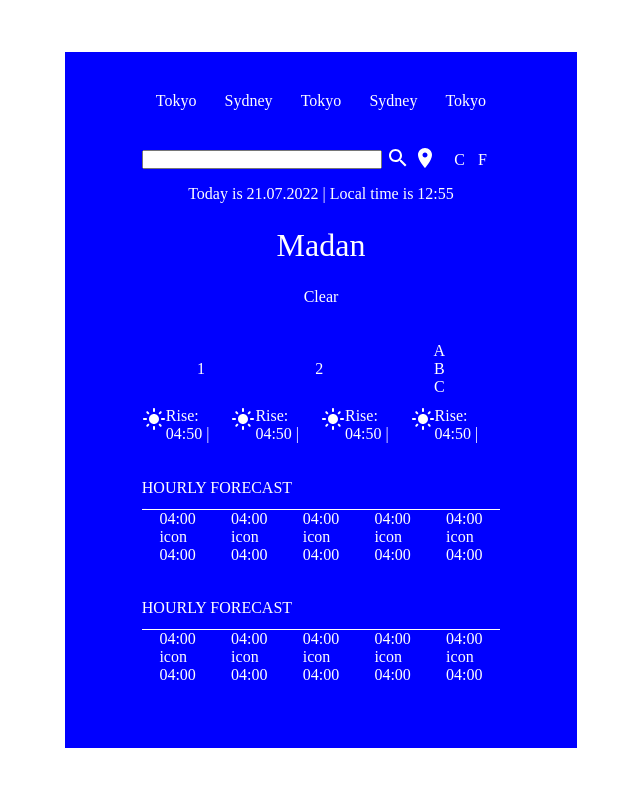
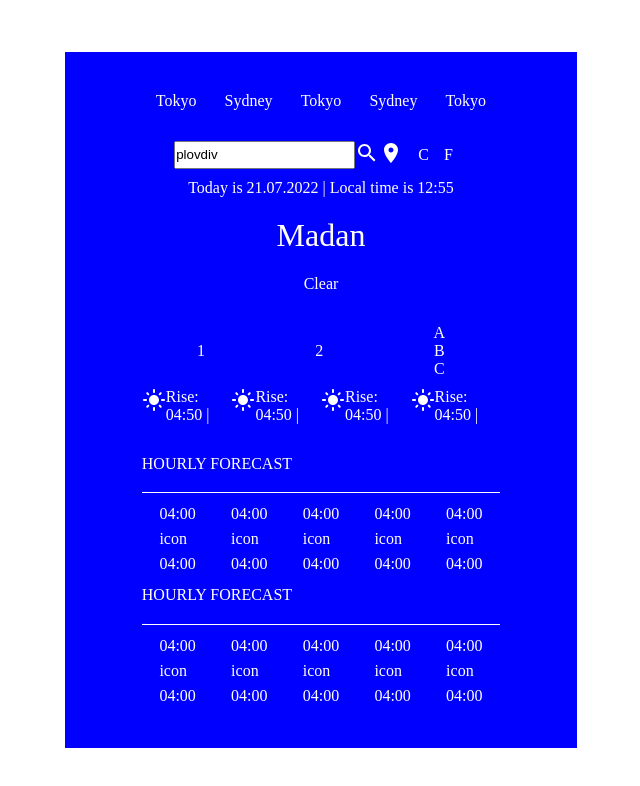
Before and after one commit to ihsanbrahomov98/weather, a React (Create React App) app in the folder frontend/: page / in a window 1280 px wide. Shown: the top 786 px of the page, without its empty margins (319-959 px from the left). Built offline with nearby package versions, Linux system fonts and the light colour scheme.

Commit message:
get axios logic to the api ready

```diff
--- a/frontend/src/components/MainContainer.jsx
+++ b/frontend/src/components/MainContainer.jsx
@@ -1,10 +1,25 @@
-import React from "react";
+import React, { useState } from "react";
+import axios from "axios";
 import SearchIcon from "@mui/icons-material/Search";
 import LocationOnIcon from "@mui/icons-material/LocationOn";
 import LightModeIcon from "@mui/icons-material/LightMode";
 import "./main.css";
 
 const MainContainer = () => {
+  const [data, setData] = useState({});
+  const [location, setLocation] = useState("plovdiv");
+  const API_KEY = "&appid=ce31168210cef5b45f6882a250d98bd3";
+  const url = `https://api.openweathermap.org/data/2.5/weather?q=${location}${API_KEY}`;
+
+  const getData = (e) => {
+    if (e.key === "Enter") {
+      axios.get(url).then((response) => {
+        setData(response.data);
+        console.log(response.data);
+      });
+    }
+  };
+
   return (
     <>
       <div className="container">
@@ -18,11 +33,22 @@ const MainContainer = () => {
               <span>Tokyo</span>
             </div>
             <div className="secondRow">
-              <input className="secondRowInput"></input>
-              <div className="secondRowIconWrapper">
-                <div className="secondRowSearchIcon">
-                  {" "}
-                  <SearchIcon />
+              <div className="inputIconAndInputWrapper">
+                <input
+                  placeholder="Enter city name"
+                  value={location}
+                  onChange={(e) => setLocation(e.target.value)}
+                  onKeyPress={getData}
+                  className="secondRowInput"
+                ></input>
+                <div className="secondRowIconWrapper">
+                  <div
+                    onClick={() => getData()}
+                    className="secondRowSearchIcon"
+                  >
+                    {" "}
+                    <SearchIcon />
+                  </div>
                 </div>
                 <div className="secondLocationOnIcon">
                   {" "}
--- a/frontend/src/components/main.css
+++ b/frontend/src/components/main.css
@@ -50,10 +50,12 @@
 .secondRowInput {
   flex: 2;
 }
+.inputIconAndInputWrapper {
+  display: flex;
+}
 .secondRowIconWrapper {
   flex: 0.5;
   justify-content: space-evenly;
-
   align-items: center;
   display: flex;
   flex-direction: row;
@@ -61,7 +63,6 @@
 .secondRowDegreeWrapper {
   flex: 0.5;
   justify-content: space-evenly;
-
   align-items: center;
   display: flex;
   flex-direction: row;
@@ -94,7 +95,6 @@
   justify-content: space-around;
   align-items: space-around;
   width: 80%;
-
   background-color: blue;
 }
 .sixthRow {
@@ -104,7 +104,6 @@
   justify-content: space-around;
   align-items: center;
   width: 80%;
-
   background-color: blue;
 }
 .sixthRowThird {
@@ -120,7 +119,6 @@
   justify-content: space-around;
   align-items: space-around;
   width: 80%;
-
   background-color: blue;
 }
 .eightRow {
@@ -130,8 +128,8 @@
   justify-content: start;
   align-items: center;
   width: 80%;
-
   background-color: blue;
+  padding-bottom: 2%;
 }
 .ninethRow {
   flex: 1;
@@ -145,11 +143,19 @@
 }
 
 .tenthRow {
+  padding-top: 2%;
   flex: 1;
   display: flex;
+
   color: white;
   justify-content: space-around;
   align-items: space-around;
   width: 80%;
   background-color: blue;
 }
+.tenthRowColumn {
+  display: flex;
+  flex-direction: column;
+  justify-content: space-around;
+  align-items: space-around;
+}
```
Also changed, not shown: frontend/src/components/Api.jsx (added, +21 -0 lines).
